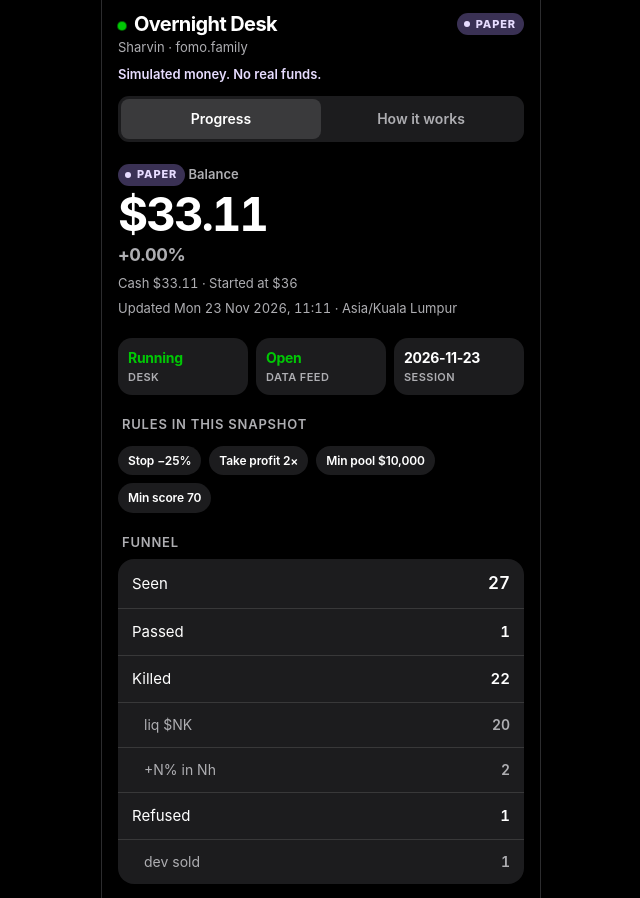
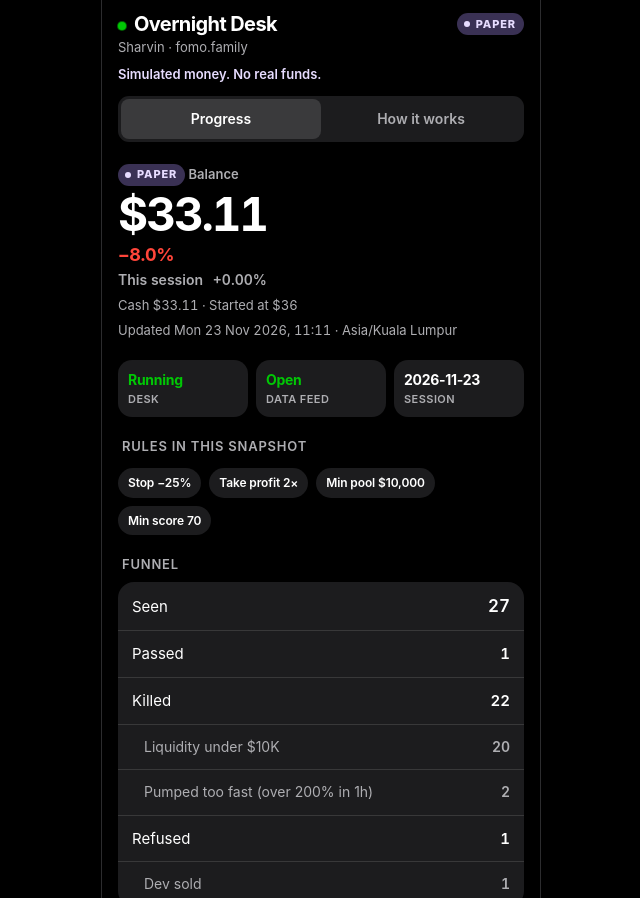
Before and after one commit to sharvin0345/overnight_desk, a plain HTML site: page index.html in a window 1280 px wide. Shown: the top 898 px of the page, without its empty margins (319-959 px from the left). Drawn offline with Linux system fonts and the light colour scheme.

Commit message:
Show the whole-run P&L and readable funnel reasons
The headline percent is the paper account versus the $36 start. Session P&L stays on a smaller line. Desk template labels such as liq $NK render as plain phrases, and the seed stores those phrases.

Co-authored-by: sharvin0345 <sharvin0345@users.noreply.github.com>

```diff
--- a/app.js
+++ b/app.js
@@ -117,14 +117,37 @@
     return core;
   }
 
-  function signedPct(value) {
+  function signedPct(value, digits) {
+    var places = digits == null ? 2 : digits;
     var body = Math.abs(value).toLocaleString("en-US", {
-      minimumFractionDigits: 2,
-      maximumFractionDigits: 2
+      minimumFractionDigits: places,
+      maximumFractionDigits: places
     });
     if (value > 0) return "+" + body + "%";
     if (value < 0) return "−" + body + "%";
     return body + "%";
+  }
+
+  function roundTo(value, digits) {
+    var factor = Math.pow(10, digits);
+    return Math.round(value * factor) / factor;
+  }
+
+  var REASON_LABELS = {
+    "liq $NK": "Liquidity under $10K",
+    "+N% in Nh": "Pumped too fast (over 200% in 1h)",
+    "top N hold N%": "Top 10 holders own too much",
+    "dev sold": "Dev sold"
+  };
+
+  function reasonLabel(raw) {
+    if (Object.prototype.hasOwnProperty.call(REASON_LABELS, raw)) return REASON_LABELS[raw];
+    return raw;
+  }
+
+  function runPnlPct(data) {
+    if (!isNum(data.balance_usd) || !isNum(data.paper_start_usd) || data.paper_start_usd === 0) return null;
+    return ((data.balance_usd - data.paper_start_usd) / data.paper_start_usd) * 100;
   }
 
   function tone(value) {
@@ -240,9 +263,24 @@
     if (!balance && isNum(data.balance_usd)) balance = usd(data.balance_usd);
     hero.appendChild(el("p", "balance", balance || "—"));
 
-    var pnl = text(data.pnl_pct_label);
-    if (!pnl && isNum(data.pnl_pct)) pnl = signedPct(data.pnl_pct);
-    hero.appendChild(el("p", "pnl " + tone(data.pnl_pct), pnl || "—"));
+    var run = runPnlPct(data);
+    if (run != null) {
+      var rounded = roundTo(run, 1);
+      hero.appendChild(el("p", "pnl " + tone(rounded), signedPct(rounded, 1)));
+    }
+    var session = text(data.pnl_pct_label);
+    if (!session && isNum(data.pnl_pct)) session = signedPct(data.pnl_pct);
+    if (session) {
+      if (run == null) {
+        hero.appendChild(el("p", "pnl " + tone(data.pnl_pct), session));
+      } else {
+        var line = el("p", "session");
+        line.appendChild(el("span", "session-k", "This session"));
+        line.appendChild(document.createTextNode(" "));
+        line.appendChild(el("span", tone(data.pnl_pct), session));
+        hero.appendChild(line);
+      }
+    }
 
     var bits = [];
     var cash = text(data.cash);
@@ -304,12 +342,12 @@
     var kills = data.kills && typeof data.kills === "object" ? data.kills : {};
     list.appendChild(kv("Killed", String(sumCounts(kills))));
     Object.keys(kills).forEach(function (key) {
-      if (isNum(kills[key])) list.appendChild(kv(key, String(kills[key]), "sub"));
+      if (isNum(kills[key])) list.appendChild(kv(reasonLabel(key), String(kills[key]), "sub"));
     });
     var refusals = data.refusals && typeof data.refusals === "object" ? data.refusals : {};
     list.appendChild(kv("Refused", String(sumCounts(refusals))));
     Object.keys(refusals).forEach(function (key) {
-      if (isNum(refusals[key])) list.appendChild(kv(key, String(refusals[key]), "sub"));
+      if (isNum(refusals[key])) list.appendChild(kv(reasonLabel(key), String(refusals[key]), "sub"));
     });
     block.appendChild(list);
     return block;
--- a/data/progress.json
+++ b/data/progress.json
@@ -134,11 +134,11 @@
     "seen": 27,
     "passed": 1,
     "kills": {
-      "liq $NK": 20,
-      "+N% in Nh": 2
+      "Liquidity under $10K": 20,
+      "Pumped too fast (over 200% in 1h)": 2
     },
     "refusals": {
-      "dev sold": 1
+      "Dev sold": 1
     }
   },
   "bots": [
--- a/styles.css
+++ b/styles.css
@@ -440,6 +440,19 @@ main { padding: 4px 16px 0; }
 .pnl.down { color: var(--red); }
 .pnl.flat { color: var(--muted); }
 
+.session {
+  margin: 2px 0 0;
+  font-size: 14px;
+  font-weight: 600;
+  font-variant-numeric: tabular-nums;
+}
+
+.session-k {
+  margin-right: 6px;
+  color: var(--muted);
+  font-weight: 600;
+}
+
 .meta,
 .asof {
   margin: 6px 0 0;
@@ -534,7 +547,13 @@ main { padding: 4px 16px 0; }
   font-size: 15px;
 }
 
+.kv > span {
+  min-width: 0;
+  overflow-wrap: anywhere;
+}
+
 .kv b {
+  flex: none;
   font-weight: 600;
   font-variant-numeric: tabular-nums;
 }
```
Also changed, not shown: 1 other file.
